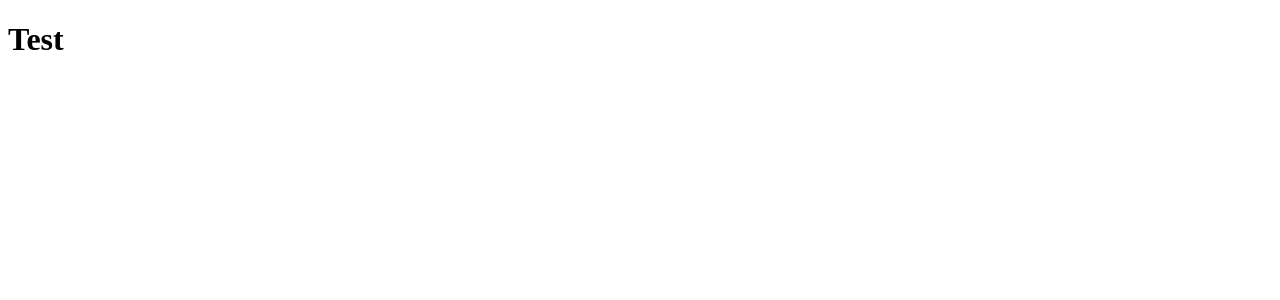
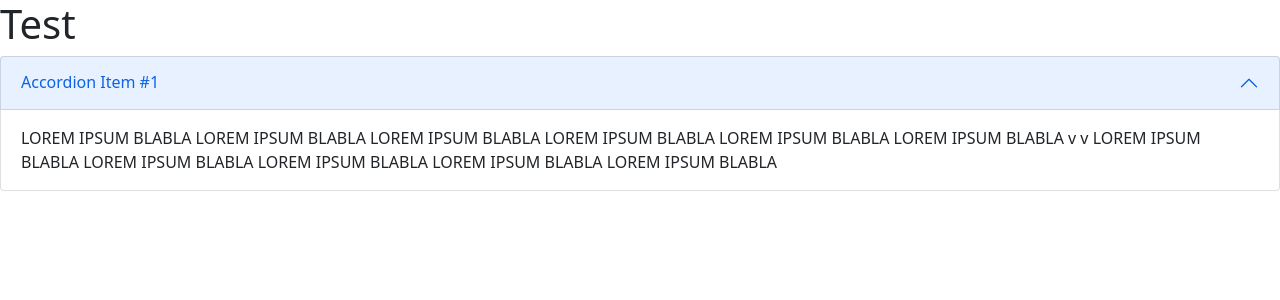
Before and after one commit to MrAuGIR/faqIsfac, a PHP site: page / in a window 1280 px wide. Before the commit the part shown is almost empty. Shown: the top 300 px of the page. Run offline with PHP 8.4, Linux system fonts and the light colour scheme.

Commit message:
accordeon ok

```diff
--- a/index.php
+++ b/index.php
@@ -4,9 +4,27 @@
     <meta charset="UTF-8">
     <meta http-equiv="X-UA-Compatible" content="IE=edge">
     <meta name="viewport" content="width=device-width, initial-scale=1.0">
+    <link href="img/favicon.ico" rel="icon" type="image/png"/>
+    <link rel="stylesheet" href="bootstrap/css/bootstrap.min.css"/>
+    <link href="styles/styles.css" rel="stylesheet"/>
     <title>Document</title>
 </head>
 <body>
     <h1>Test</h1>
+    <div class="accordion" id="accordionExample">
+        <div class="accordion-item">
+            <h2 class="accordion-header" id="headingOne">
+            <button class="accordion-button" type="button" data-bs-toggle="collapse" data-bs-target="#collapseOne" aria-expanded="true" aria-controls="collapseOne">
+                Accordion Item #1
+            </button>
+            </h2>
+            <div id="collapseOne" class="accordion-collapse collapse show" aria-labelledby="headingOne" data-bs-parent="#accordionExample">
+                <div class="accordion-body">
+                    LOREM IPSUM BLABLA LOREM IPSUM BLABLA LOREM IPSUM BLABLA LOREM IPSUM BLABLA LOREM IPSUM BLABLA LOREM IPSUM BLABLA v v LOREM IPSUM BLABLA LOREM IPSUM BLABLA LOREM IPSUM BLABLA LOREM IPSUM BLABLA LOREM IPSUM BLABLA
+                </div>
+            </div>
+        </div>
+    </div>
+    <script src="bootstrap/js/bootstrap.min.js"></script>
 </body>
 </html>
```
